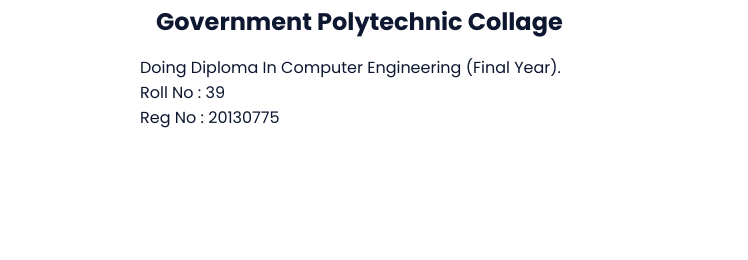
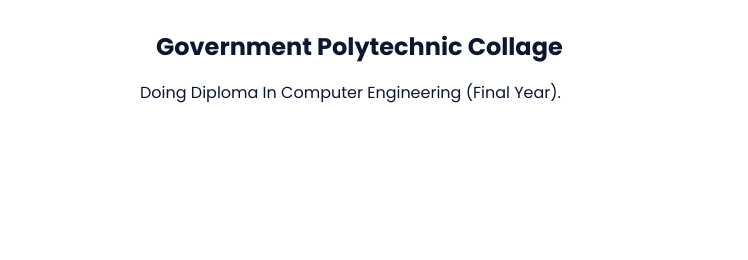
Before and after one commit to RafiTechyyt/personal-site, a plain HTML site: page index.html in a window 1280 px wide. Shown: the part 2303-2563 px from the top of the page, 532-1280 px from the left. Drawn offline with nearby package versions, Linux system fonts and the light colour scheme.

Commit message:
Update index.html

```diff
--- a/index.html
+++ b/index.html
@@ -157,7 +157,7 @@
                         <h2 style="margin-left: 2em;" class="about__subtitle">Government Technical Highschool</h2>
                         <p style="margin-left: 2em;"  class="about__text"> 2020 pass out on main trade of Electrical with Excellent (80%) marks.</p><br>
 </p>           <h2 style="margin-left: 2em;"  class="about__subtitle">Government Polytechnic Collage</h2>
-                <p style="margin-left: 2em;"  class="about__text">Doing Diploma In Computer Engineering (Final Year).<br>Roll No : 39<br>Reg No : 20130775 </p>
+                <p style="margin-left: 2em;"  class="about__text">Doing Diploma In Computer Engineering (Final Year).</p>
 
 
 
```
